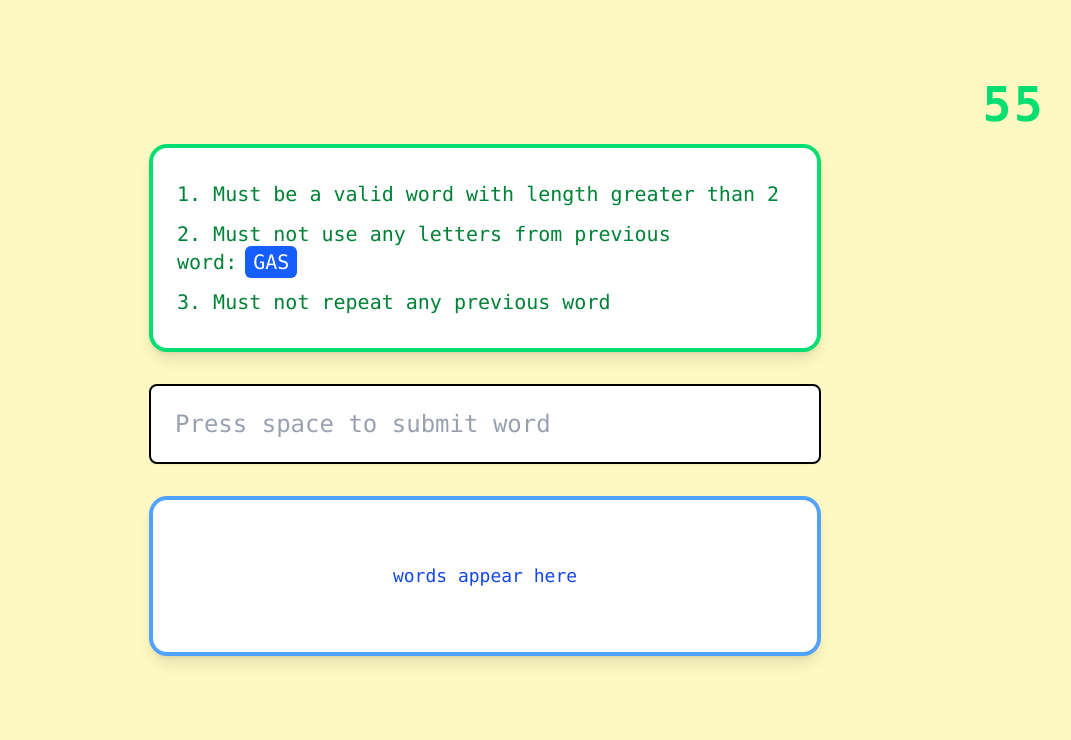
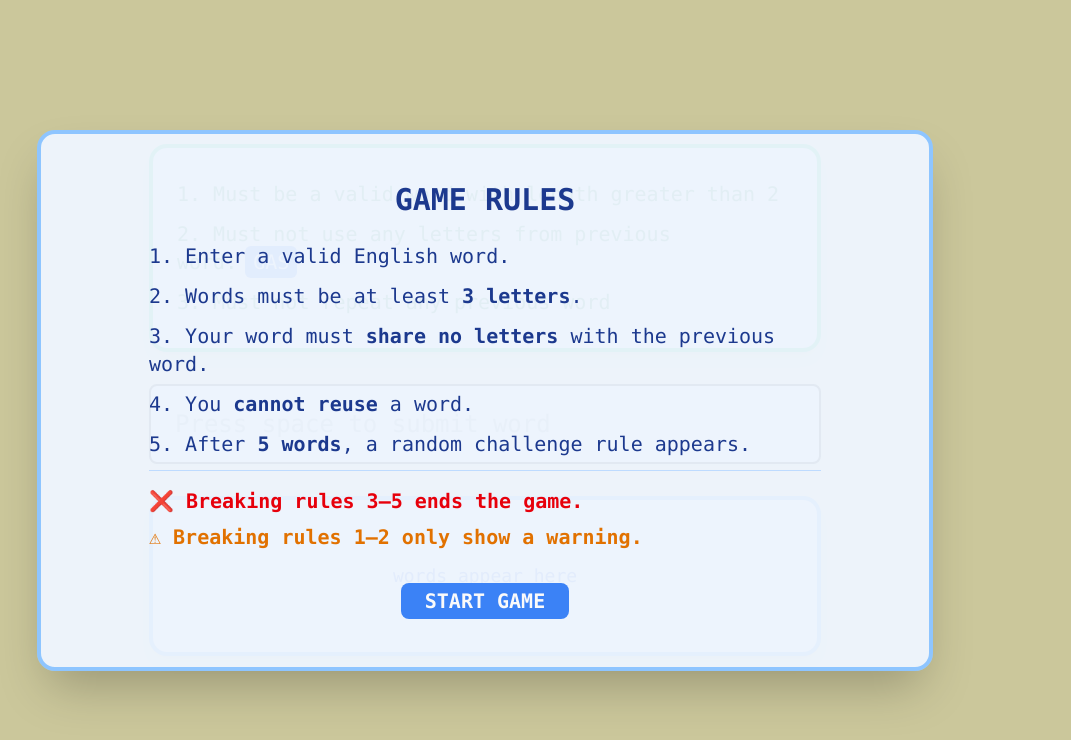
Before and after one commit to Ans-C17/word-game, a React (Vite) app in the folder frontend/: page / in a window 1280 px wide. Shown: the top 740 px of the page, without its empty margins (155-1226 px from the left). Built offline with nearby package versions, Linux system fonts and the light colour scheme.

Commit message:
feat: mvp for vercel

```diff
--- a/frontend/index.html
+++ b/frontend/index.html
@@ -2,9 +2,9 @@
 <html lang="en">
   <head>
     <meta charset="UTF-8" />
-    <link rel="icon" type="image/svg+xml" href="/vite.svg" />
+    <link rel="icon" type="image/svg+xml" href="/wordgame-favicon.png" />
     <meta name="viewport" content="width=device-width, initial-scale=1.0" />
-    <title>Word Game Kalik</title>
+    <title>LexLock — Do not repeat the letters!</title>
   </head>
   <body>
     <div id="root"></div>
--- a/frontend/src/components/Game.tsx
+++ b/frontend/src/components/Game.tsx
@@ -8,6 +8,7 @@ import BottomWords from "./BottomWords";
 import NewRandomRules from "./NewRule";
 import GameOver from "./GameOver";
 import { toast } from "sonner";
+import Instruction from "./Instruction";
 
 const alphabets = "abcdefghijklmnopqrstuvwxyz".split("");
 const wordSet = new Set(wordsList);
@@ -47,6 +48,7 @@ export default function Game() {
   const [isGameOver, setIsGameOver] = useState(false);
   const [currTime, setCurrTime] = useState(timeout);
   const [choosableAlphabets, setChoosableAlphabets] = useState(alphabets);
+  const [startGame, setStartGame] = useState(false);
 
   const chosenAlphabet = useMemo(() => {
     return choosableAlphabets[
@@ -130,13 +132,11 @@ export default function Game() {
         if (!wordSet.has(text)) {
           if (text.length <= 2) {
             toast.warning("Word length must be greater than 2", {
-              duration: 1200,
               className:
                 "bg-red-600 text-white border border-red-800 font-mono font-semibold px-4 py-3 rounded-md",
             });
           } else {
             toast.warning("Invalid word", {
-              duration: 1200,
               className:
                 "bg-red-600 text-white border border-red-800 font-mono font-semibold px-4 py-3 rounded-md",
             });
@@ -164,13 +164,16 @@ export default function Game() {
   return (
     <main className="bg-yellow-100 flex flex-col gap-4 sm:gap-6 md:gap-8 h-screen justify-center items-center p-4 sm:p-6 md:p-10 overflow-hidden relative">
       {isGameOver && <GameOver score={typedWords.length} />}
+      {!startGame && <Instruction onStart={() => setStartGame(true)} />}
 
       <div className="absolute top-10 sm:top-14 md:top-20 right-10 sm:right-14 md:right-20">
-        <Timer
-          currTime={currTime}
-          setCurrTime={setCurrTime}
-          gameOver={isGameOver}
-        />
+        {startGame && (
+          <Timer
+            currTime={currTime}
+            setCurrTime={setCurrTime}
+            gameOver={isGameOver}
+          />
+        )}
       </div>
 
       <BaseRules typedWords={typedWords} startWord={startWord} />
--- a/frontend/src/components/Instruction.tsx
+++ b/frontend/src/components/Instruction.tsx
@@ -1,2 +1,67 @@
-//TODO: GO WITH SOMETHING LIKE U WILL BE PUNISHED FOR ANY ERROR, THEN THE BASIC RULES ANGANE, ALSO MENTION ABOUT THE TIME CONSTRAINT
-//ALSO SHOW THAT BASIC CARD AT THE START WITH A START BUTTON
+import { Button } from "@/components/ui/button";
+import { useState, useEffect } from "react";
+
+interface InstructionProps {
+  onStart: React.MouseEventHandler<HTMLButtonElement>;
+}
+
+export default function Instruction({ onStart }: InstructionProps) {
+  const [visible, setVisible] = useState(false);
+
+  useEffect(() => {
+    const id = requestAnimationFrame(() => setVisible(true));
+    return () => cancelAnimationFrame(id);
+  }, []);
+
+  return (
+    <div
+      className={`absolute inset-0 z-50 flex items-center justify-center bg-black/20 p-4 transition-opacity duration-300 ${
+        visible ? "opacity-100" : "opacity-0"
+      }`}
+    >
+      <div
+        className={`w-full max-w-4xl min-h-[60vh] bg-blue-50/95 border-4 border-blue-300 rounded-2xl shadow-2xl flex flex-col items-center font-mono text-center text-lg sm:text-xl md:text-2xl p-8 sm:p-10 md:p-12 transform transition-transform transition-opacity duration-300 will-change-[transform,opacity] ${
+          visible ? "scale-100 opacity-100" : "scale-95 opacity-0"
+        }`}
+      >
+        <div className="flex-1 flex flex-col justify-center gap-6 max-w-2xl">
+          <div className="text-2xl sm:text-3xl font-bold text-blue-900">
+            GAME RULES
+          </div>
+
+          <div className="text-left space-y-3 text-base sm:text-lg md:text-xl text-blue-900">
+            <p>1. Enter a valid English word.</p>
+            <p>
+              2. Words must be at least <b>3 letters</b>.
+            </p>
+            <p>
+              3. Your word must <b>share no letters</b> with the previous word.
+            </p>
+            <p>
+              4. You <b>cannot reuse</b> a word.
+            </p>
+            <p>
+              5. After <b>5 words</b>, a random challenge rule appears.
+            </p>
+
+            <div className="pt-4 border-t border-blue-200 space-y-2">
+              <p className="text-red-600 font-semibold">
+                ❌ Breaking rules 3–5 ends the game.
+              </p>
+              <p className="text-amber-600 font-semibold">
+                ⚠ Breaking rules 1–2 only show a warning.
+              </p>
+            </div>
+          </div>
+        </div>
+
+        <Button
+          onClick={onStart}
+          className="mt-8 text-base sm:text-lg md:text-xl px-6 py-3 font-bold"
+        >
+          START GAME
+        </Button>
+      </div>
+    </div>
+  );
+}
```
Also changed, not shown: frontend/public/wordgame-favicon.png (added).
